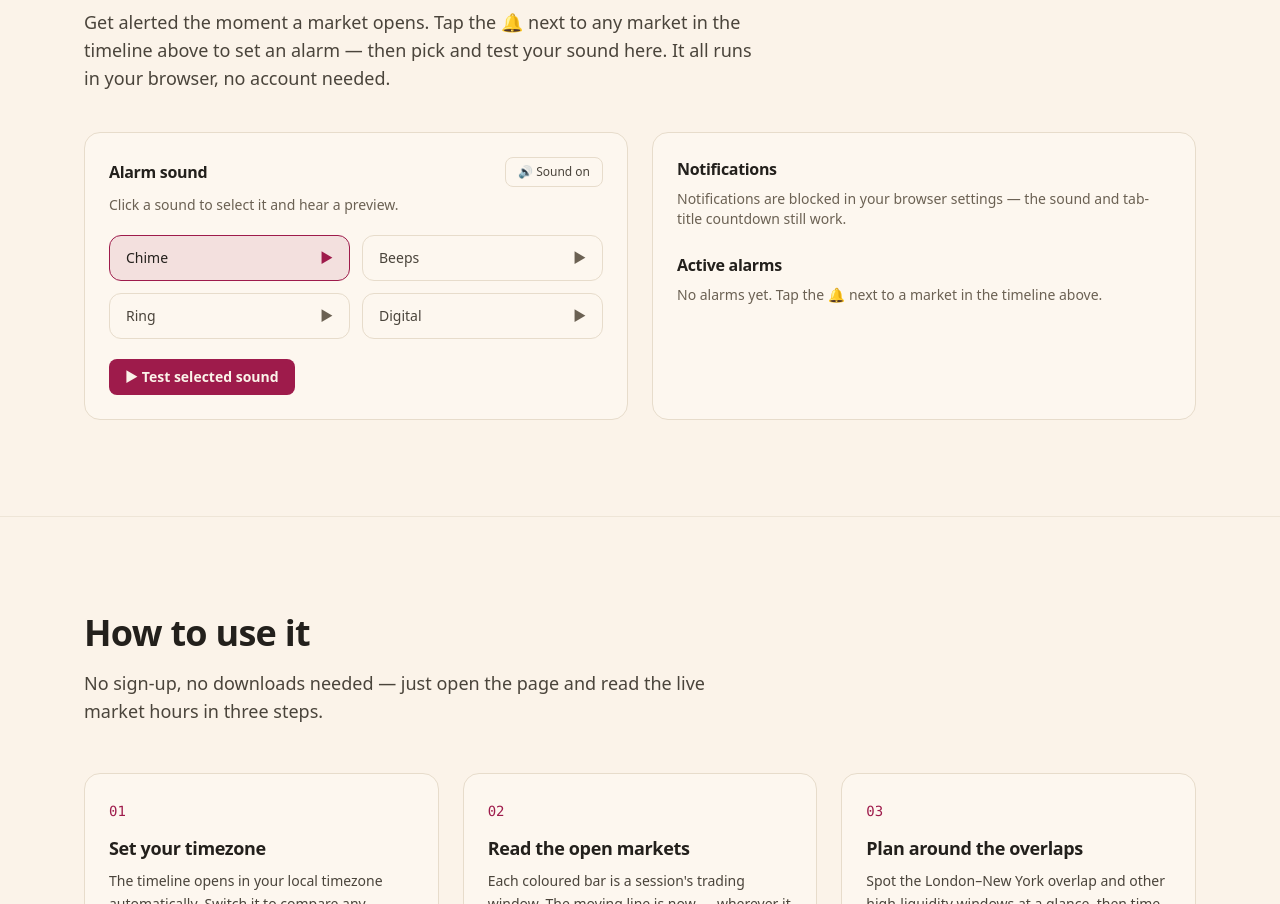
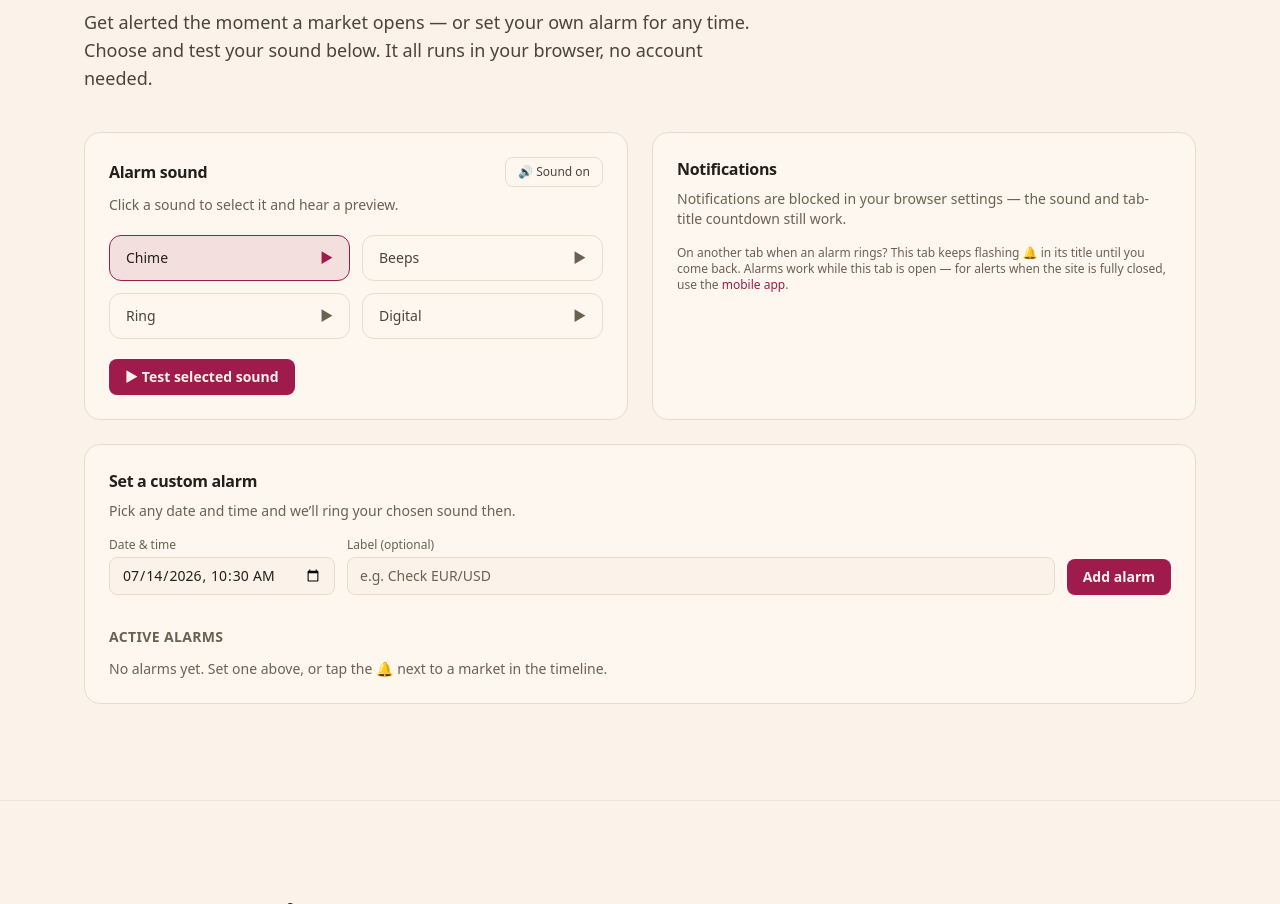
Before and after one commit to macitseymenn/market-hours-web, a Next.js app: page / in a window 1280 px wide. Shown: the part 1340-2244 px from the top of the page. Built offline with nearby package versions, Linux system fonts and the light colour scheme.

Commit message:
Alarm System Part 2

```diff
--- a/src/components/alarms/AlarmPanel.tsx
+++ b/src/components/alarms/AlarmPanel.tsx
@@ -5,10 +5,16 @@ import { getMarket, nextOpen } from "@/lib/markets";
 import { SOUNDS } from "@/lib/sounds";
 import { formatCountdown, useAlarms } from "./AlarmProvider";
 
+/** Format a Date as a datetime-local input value ("YYYY-MM-DDTHH:MM"), local time. */
+function toLocalInputValue(d: Date): string {
+  const pad = (n: number) => String(n).padStart(2, "0");
+  return `${d.getFullYear()}-${pad(d.getMonth() + 1)}-${pad(d.getDate())}T${pad(d.getHours())}:${pad(d.getMinutes())}`;
+}
+
 /**
- * "Session alarms" section — lets anyone choose & TEST an alarm sound, enable
- * notifications, and see/clear their active alarms. The actual arming happens via
- * the 🔔 next to each market in the timeline above.
+ * "Session alarms" section — choose & TEST an alarm sound, enable notifications,
+ * set a CUSTOM alarm at any date/time, and see/clear active alarms. Market alarms
+ * are armed via the 🔔 next to each market in the timeline above.
  */
 export function AlarmPanel() {
   const {
@@ -20,18 +26,43 @@ export function AlarmPanel() {
     requestPermission,
     armed,
     toggle,
+    customAlarms,
+    addCustomAlarm,
+    removeCustomAlarm,
     clearAll,
   } = useAlarms();
 
-  // Local ticking clock so the active-alarm countdowns update every second.
   const [now, setNow] = useState<number | null>(null);
+  const [dt, setDt] = useState("");
+  const [label, setLabel] = useState("");
+  const [error, setError] = useState<string | null>(null);
+
   useEffect(() => {
-    // Client-only clock for the countdowns; one-time init + interval.
-    // eslint-disable-next-line react-hooks/set-state-in-effect
+    // Client-only clock + a sensible default alarm time (now + 10 min).
+    /* eslint-disable react-hooks/set-state-in-effect */
     setNow(Date.now());
+    setDt(toLocalInputValue(new Date(Date.now() + 10 * 60_000)));
+    /* eslint-enable react-hooks/set-state-in-effect */
     const id = setInterval(() => setNow(Date.now()), 1000);
     return () => clearInterval(id);
   }, []);
+
+  const addCustom = () => {
+    const at = new Date(dt).getTime();
+    if (!dt || Number.isNaN(at)) {
+      setError("Pick a date and time.");
+      return;
+    }
+    if (at <= Date.now()) {
+      setError("Choose a time in the future.");
+      return;
+    }
+    addCustomAlarm(at, label);
+    setLabel("");
+    setError(null);
+  };
+
+  const totalAlarms = armed.length + customAlarms.length;
 
   return (
     <section id="alarms" className="border-t border-surface-2/60 py-20 md:py-24">
@@ -41,9 +72,9 @@ export function AlarmPanel() {
             Session alarms
           </h2>
           <p className="mt-4 text-lg text-fog">
-            Get alerted the moment a market opens. Tap the 🔔 next to any market in
-            the timeline above to set an alarm — then pick and test your sound
-            here. It all runs in your browser, no account needed.
+            Get alerted the moment a market opens — or set your own alarm for any
+            time. Choose and test your sound below. It all runs in your browser, no
+            account needed.
           </p>
         </div>
 
@@ -64,7 +95,6 @@ export function AlarmPanel() {
             <p className="mt-2 text-sm text-muted">
               Click a sound to select it and hear a preview.
             </p>
-
             <div className="mt-5 grid grid-cols-2 gap-3">
               {SOUNDS.map((s) => {
                 const active = s.id === sound;
@@ -81,17 +111,13 @@ export function AlarmPanel() {
                     }`}
                   >
                     <span className="font-medium">{s.label}</span>
-                    <span
-                      className={active ? "text-emerald" : "text-muted"}
-                      aria-hidden="true"
-                    >
+                    <span className={active ? "text-emerald" : "text-muted"} aria-hidden="true">
                       ▶
                     </span>
                   </button>
                 );
               })}
             </div>
-
             <button
               type="button"
               onClick={() => preview()}
@@ -101,7 +127,7 @@ export function AlarmPanel() {
             </button>
           </div>
 
-          {/* Notifications + active alarms */}
+          {/* Notifications */}
           <div className="rounded-2xl border border-surface-2 bg-surface/50 p-6">
             <h3 className="font-semibold text-ivory">Notifications</h3>
             <div className="mt-2 text-sm">
@@ -111,7 +137,7 @@ export function AlarmPanel() {
               {permission === "default" && (
                 <div className="flex flex-wrap items-center gap-3">
                   <p className="text-muted">
-                    Show a popup when a market opens, even in another tab.
+                    Show a popup when an alarm rings, even in another tab.
                   </p>
                   <button
                     type="button"
@@ -135,38 +161,118 @@ export function AlarmPanel() {
                 </p>
               )}
             </div>
+            <p className="mt-4 text-xs text-muted">
+              On another tab when an alarm rings? This tab keeps flashing 🔔 in its
+              title until you come back. Alarms work while this tab is open — for
+              alerts when the site is fully closed, use the{" "}
+              <a href="#apps" className="text-emerald hover:underline">
+                mobile app
+              </a>
+              .
+            </p>
+          </div>
+        </div>
 
-            <h3 className="mt-6 font-semibold text-ivory">Active alarms</h3>
-            {armed.length === 0 ? (
+        {/* Custom alarm + active alarms */}
+        <div className="mt-6 rounded-2xl border border-surface-2 bg-surface/50 p-6">
+          <h3 className="font-semibold text-ivory">Set a custom alarm</h3>
           <p className="mt-2 text-sm text-muted">
-                No alarms yet. Tap the 🔔 next to a market in the timeline above.
+            Pick any date and time and we’ll ring your chosen sound then.
+          </p>
+          <div className="mt-4 flex flex-wrap items-end gap-3">
+            <label className="flex flex-col gap-1 text-xs text-muted">
+              Date &amp; time
+              <input
+                type="datetime-local"
+                value={dt}
+                onChange={(e) => setDt(e.target.value)}
+                className="rounded-lg border border-surface-2 bg-charcoal px-3 py-2 text-sm text-ivory outline-none focus-visible:border-emerald"
+              />
+            </label>
+            <label className="flex flex-1 flex-col gap-1 text-xs text-muted">
+              Label (optional)
+              <input
+                type="text"
+                value={label}
+                onChange={(e) => setLabel(e.target.value)}
+                placeholder="e.g. Check EUR/USD"
+                maxLength={60}
+                className="w-full min-w-[10rem] rounded-lg border border-surface-2 bg-charcoal px-3 py-2 text-sm text-ivory outline-none placeholder:text-muted focus-visible:border-emerald"
+              />
+            </label>
+            <button
+              type="button"
+              onClick={addCustom}
+              className="rounded-lg bg-emerald px-4 py-2 text-sm font-semibold text-charcoal transition-colors hover:bg-emerald-600"
+            >
+              Add alarm
+            </button>
+          </div>
+          {error && <p className="mt-2 text-xs text-muted">{error}</p>}
+
+          <h4 className="mt-8 text-sm font-semibold uppercase tracking-wide text-muted">
+            Active alarms {totalAlarms > 0 && `(${totalAlarms})`}
+          </h4>
+          {totalAlarms === 0 ? (
+            <p className="mt-3 text-sm text-muted">
+              No alarms yet. Set one above, or tap the 🔔 next to a market in the
+              timeline.
             </p>
           ) : (
             <>
               <ul className="mt-3 flex flex-col gap-2">
                 {armed.map((city) => {
                   const m = getMarket(city);
-                    const cd =
-                      m && now !== null
-                        ? formatCountdown(nextOpen(m, now) - now)
-                        : "";
+                  const cd = m && now !== null ? formatCountdown(nextOpen(m, now) - now) : "";
                   return (
                     <li
-                        key={city}
+                      key={`m-${city}`}
                       className="flex items-center justify-between rounded-lg border border-surface-2 px-3 py-2 text-sm"
                     >
                       <span className="flex items-center gap-2 text-ivory">
                         <span aria-hidden="true">{m?.flag}</span>
-                          {city}
+                        {city} <span className="text-muted">· opens</span>
                       </span>
                       <span className="flex items-center gap-3">
                         <span className="font-mono text-fog" suppressHydrationWarning>
-                            opens in {cd}
+                          in {cd}
                         </span>
                         <button
                           type="button"
                           onClick={() => toggle(city)}
                           aria-label={`Remove ${city} alarm`}
+                          className="text-muted transition-colors hover:text-ivory"
+                        >
+                          ✕
+                        </button>
+                      </span>
+                    </li>
+                  );
+                })}
+                {customAlarms.map((ca) => {
+                  const cd = now !== null ? formatCountdown(ca.at - now) : "";
+                  const when = new Intl.DateTimeFormat(undefined, {
+                    weekday: "short",
+                    hour: "2-digit",
+                    minute: "2-digit",
+                  }).format(new Date(ca.at));
+                  return (
+                    <li
+                      key={`c-${ca.id}`}
+                      className="flex items-center justify-between rounded-lg border border-surface-2 px-3 py-2 text-sm"
+                    >
+                      <span className="flex items-center gap-2 text-ivory">
+                        <span aria-hidden="true">⏰</span>
+                        {ca.label} <span className="text-muted">· {when}</span>
+                      </span>
+                      <span className="flex items-center gap-3">
+                        <span className="font-mono text-fog" suppressHydrationWarning>
+                          in {cd}
+                        </span>
+                        <button
+                          type="button"
+                          onClick={() => removeCustomAlarm(ca.id)}
+                          aria-label={`Remove alarm ${ca.label}`}
                           className="text-muted transition-colors hover:text-ivory"
                         >
                           ✕
@@ -187,7 +293,6 @@ export function AlarmPanel() {
           )}
         </div>
       </div>
-      </div>
     </section>
   );
 }
--- a/src/components/alarms/AlarmProvider.tsx
+++ b/src/components/alarms/AlarmProvider.tsx
@@ -13,27 +13,34 @@ import { getMarket, nextOpen } from "@/lib/markets";
 import { playSound, type SoundId } from "@/lib/sounds";
 
 /**
- * In-tab alarm system (no backend). Users arm one or more markets; while a tab is
- * open we:
- *   • show a live countdown to the next open in the browser TAB TITLE,
- *   • ring the chosen sound + fire a Web Notification the moment that market OPENS.
- * The countdown you see is exactly the time until the alarm rings. Choices persist
- * in localStorage; alarms recur daily. For true background push → the mobile app.
+ * In-tab alarm system (no backend). Two kinds of alarm:
+ *   • Market alarms — arm a market's 🔔; rings the moment that market OPENS.
+ *   • Custom alarms — a one-shot alarm at any date/time the user picks.
+ *
+ * Persistent ringing: if an alarm triggers while THIS tab is in the background
+ * (the user is on another tab), we keep the alarm going — the tab TITLE flashes,
+ * the notification stays on screen (requireInteraction), and we re-attempt the
+ * sound — until the user returns to this tab, at which point it stops and plays
+ * once in the foreground. Everything persists in localStorage; no backend.
  */
 
 type Perm = NotificationPermission | "unsupported";
 
+export type CustomAlarm = { id: string; at: number; label: string };
+
 type AlarmCtx = {
   armed: string[];
+  customAlarms: CustomAlarm[];
   soundOn: boolean;
   sound: SoundId;
   permission: Perm;
   isArmed: (city: string) => boolean;
   toggle: (city: string) => void;
+  addCustomAlarm: (at: number, label: string) => void;
+  removeCustomAlarm: (id: string) => void;
   clearAll: () => void;
   setSoundOn: (b: boolean) => void;
   setSound: (id: SoundId) => void;
-  /** Play a sound now (for the "test" buttons); ignores the on/off toggle. */
   preview: (id?: SoundId) => void;
   requestPermission: () => void;
 };
@@ -47,6 +54,7 @@ export function useAlarms(): AlarmCtx {
 }
 
 const LS_ARMED = "fmh:alarms";
+const LS_CUSTOM = "fmh:custom";
 const LS_SOUND_ON = "fmh:soundOn";
 const LS_SOUND_ID = "fmh:soundId";
 
@@ -62,6 +70,7 @@ export function formatCountdown(ms: number): string {
 
 export function AlarmProvider({ children }: { children: React.ReactNode }) {
   const [armed, setArmed] = useState<string[]>([]);
+  const [customAlarms, setCustomAlarms] = useState<CustomAlarm[]>([]);
   const [soundOn, setSoundOnState] = useState(true);
   const [sound, setSoundState] = useState<SoundId>("chime");
   const [permission, setPermission] = useState<Perm>("default");
@@ -72,6 +81,13 @@ export function AlarmProvider({ children }: { children: React.ReactNode }) {
     try {
       const a = JSON.parse(localStorage.getItem(LS_ARMED) || "[]");
       if (Array.isArray(a)) setArmed(a.filter((c: string) => getMarket(c)));
+      const cs = JSON.parse(localStorage.getItem(LS_CUSTOM) || "[]");
+      if (Array.isArray(cs)) {
+        const now = Date.now();
+        setCustomAlarms(
+          cs.filter((x: CustomAlarm) => x && typeof x.at === "number" && x.at > now),
+        );
+      }
       const on = localStorage.getItem(LS_SOUND_ON);
       if (on !== null) setSoundOnState(on === "1");
       const id = localStorage.getItem(LS_SOUND_ID) as SoundId | null;
@@ -95,6 +111,13 @@ export function AlarmProvider({ children }: { children: React.ReactNode }) {
   }, [armed]);
   useEffect(() => {
     try {
+      localStorage.setItem(LS_CUSTOM, JSON.stringify(customAlarms));
+    } catch {
+      /* ignore */
+    }
+  }, [customAlarms]);
+  useEffect(() => {
+    try {
       localStorage.setItem(LS_SOUND_ON, soundOn ? "1" : "0");
       localStorage.setItem(LS_SOUND_ID, sound);
     } catch {
@@ -103,8 +126,15 @@ export function AlarmProvider({ children }: { children: React.ReactNode }) {
   }, [soundOn, sound]);
 
   const prevOpenRef = useRef<Record<string, number>>({});
+  const firedCustomRef = useRef<Set<string>>(new Set());
   const baseTitleRef = useRef<string>("");
   const audioRef = useRef<AudioContext | null>(null);
+  // Persistent-ringing state (refs, so flashing doesn't re-render every second).
+  const ringingRef = useRef(false);
+  const ringLabelRef = useRef("");
+  const flashRef = useRef(false);
+  const lastBeepRef = useRef(0);
+  const notifRef = useRef<Notification | null>(null);
 
   const getCtx = useCallback((): AudioContext | null => {
     try {
@@ -121,14 +151,12 @@ export function AlarmProvider({ children }: { children: React.ReactNode }) {
     }
   }, []);
 
-  // Play the current sound for a real alarm (respects the on/off toggle).
   const ring = useCallback(() => {
     if (!soundOn) return;
     const ctx = getCtx();
     if (ctx) playSound(ctx, sound);
   }, [soundOn, sound, getCtx]);
 
-  // Play a sound on demand (test buttons) — always audible.
   const preview = useCallback(
     (id?: SoundId) => {
       const chosen = id ?? sound;
@@ -149,12 +177,118 @@ export function AlarmProvider({ children }: { children: React.ReactNode }) {
       .catch(() => {});
   }, []);
 
-  // Global 1s loop: tab-title countdown + ring/notify on open.
+  const notify = useCallback(
+    (title: string, body: string, tag: string, persistent = false) => {
+      try {
+        if (
+          typeof Notification !== "undefined" &&
+          Notification.permission === "granted"
+        ) {
+          const n = new Notification(title, {
+            body,
+            icon: "/icon.webp",
+            tag,
+            requireInteraction: persistent,
+          });
+          n.onclick = () => {
+            try {
+              window.focus();
+            } catch {
+              /* ignore */
+            }
+            n.close();
+          };
+          return n;
+        }
+      } catch {
+        /* ignore */
+      }
+      return null;
+    },
+    [],
+  );
+
+  const stopRinging = useCallback(
+    (playFinal: boolean) => {
+      if (!ringingRef.current) return;
+      ringingRef.current = false;
+      try {
+        notifRef.current?.close();
+      } catch {
+        /* ignore */
+      }
+      notifRef.current = null;
+      if (baseTitleRef.current) document.title = baseTitleRef.current;
+      if (playFinal) ring();
+    },
+    [ring],
+  );
+
+  const startRinging = useCallback(
+    (title: string, body: string, tag: string) => {
+      ringingRef.current = true;
+      ringLabelRef.current = title;
+      lastBeepRef.current = 0;
+      notifRef.current = notify(title, body, tag, true);
+      ring();
+    },
+    [notify, ring],
+  );
+
+  // Fire an alarm: keep ringing if we're in the background, else ring once.
+  const trigger = useCallback(
+    (title: string, body: string, tag: string) => {
+      if (typeof document !== "undefined" && document.hidden) {
+        startRinging(title, body, tag);
+      } else {
+        notify(title, body, tag, false);
+        ring();
+      }
+    },
+    [startRinging, notify, ring],
+  );
+
+  const removeCustomAlarm = useCallback((id: string) => {
+    firedCustomRef.current.delete(id);
+    setCustomAlarms((prev) => prev.filter((a) => a.id !== id));
+  }, []);
+
+  // Stop ringing the instant the user returns to this tab.
+  useEffect(() => {
+    const onReturn = () => {
+      if (!document.hidden && ringingRef.current) stopRinging(true);
+    };
+    document.addEventListener("visibilitychange", onReturn);
+    window.addEventListener("focus", onReturn);
+    return () => {
+      document.removeEventListener("visibilitychange", onReturn);
+      window.removeEventListener("focus", onReturn);
+    };
+  }, [stopRinging]);
+
+  // Global 1s loop.
   useEffect(() => {
     const tick = () => {
       const now = Date.now();
 
-      if (armed.length === 0) {
+      // While an alarm is actively ringing, keep it going until the user returns.
+      if (ringingRef.current) {
+        if (!document.hidden) {
+          stopRinging(true);
+        } else {
+          flashRef.current = !flashRef.current;
+          document.title = flashRef.current
+            ? `🔔 ${ringLabelRef.current}`
+            : "‼️ Alarm — click to return";
+          if (now - lastBeepRef.current > 2500) {
+            lastBeepRef.current = now;
+            ring();
+          }
+          return;
+        }
+      }
+
+      if (armed.length === 0 && customAlarms.length === 0) {
         if (document.title.startsWith("⏰") && baseTitleRef.current) {
           document.title = baseTitleRef.current;
         } else if (!document.title.startsWith("⏰")) {
@@ -165,36 +299,39 @@ export function AlarmProvider({ children }: { children: React.ReactNode }) {
 
       if (!document.title.startsWith("⏰")) baseTitleRef.current = document.title;
 
-      let nearest: { city: string; open: number } | null = null;
+      let nearest: { text: string; at: number } | null = null;
+
       for (const city of armed) {
         const m = getMarket(city);
         if (!m) continue;
         const open = nextOpen(m, now);
-        if (!nearest || open < nearest.open) nearest = { city, open };
-
+        if (!nearest || open < nearest.at) nearest = { text: `${city} opens`, at: open };
         const prev = prevOpenRef.current[city];
         if (prev !== undefined && open !== prev) {
-          try {
-            if (
-              typeof Notification !== "undefined" &&
-              Notification.permission === "granted"
-            ) {
-              new Notification(`${city} session is open`, {
-                body: `The ${city} forex session just opened.`,
-                icon: "/icon.webp",
-                tag: `fmh-${city}`,
-              });
-            }
-          } catch {
-            /* ignore */
-          }
-          ring();
+          trigger(`${city} session is open`, `The ${city} forex session just opened.`, `fmh-${city}`);
         }
         prevOpenRef.current[city] = open;
       }
 
+      for (const ca of customAlarms) {
+        if (now >= ca.at) {
+          if (!firedCustomRef.current.has(ca.id)) {
+            firedCustomRef.current.add(ca.id);
+            trigger(ca.label || "Alarm", "Your alarm is ringing.", `fmh-${ca.id}`);
+            removeCustomAlarm(ca.id);
+          }
+          continue;
+        }
+        if (!nearest || ca.at < nearest.at) nearest = { text: ca.label || "Alarm", at: ca.at };
+      }
+
+      // If ringing just started this tick, let it own the title next tick.
+      if (ringingRef.current) return;
+
       if (nearest) {
-        document.title = `⏰ ${formatCountdown(nearest.open - now)} · ${nearest.city} opens — Forex Market Hours`;
+        document.title = `⏰ ${formatCountdown(nearest.at - now)} · ${nearest.text} — Forex Market Hours`;
+      } else if (document.title.startsWith("⏰") && baseTitleRef.current) {
+        document.title = baseTitleRef.current;
       }
     };
 
@@ -206,7 +343,7 @@ export function AlarmProvider({ children }: { children: React.ReactNode }) {
         document.title = baseTitleRef.current;
       }
     };
-  }, [armed, ring]);
+  }, [armed, customAlarms, ring, trigger, stopRinging, removeCustomAlarm]);
 
   const toggle = useCallback((city: string) => {
     setArmed((prev) => {
@@ -223,26 +360,58 @@ export function AlarmProvider({ children }: { children: React.ReactNode }) {
     });
   }, []);
 
+  const addCustomAlarm = useCallback((at: number, label: string) => {
+    const id =
+      typeof crypto !== "undefined" && crypto.randomUUID
+        ? crypto.randomUUID()
+        : `${at}-${Math.round(at % 100000)}`;
+    if (typeof Notification !== "undefined" && Notification.permission === "default") {
+      Notification.requestPermission()
+        .then((p) => setPermission(p))
+        .catch(() => {});
+    }
+    setCustomAlarms((prev) =>
+      [...prev, { id, at, label: label.trim() || "Alarm" }].sort((a, b) => a.at - b.at),
+    );
+  }, []);
+
   const clearAll = useCallback(() => {
     prevOpenRef.current = {};
+    firedCustomRef.current = new Set();
     setArmed([]);
+    setCustomAlarms([]);
   }, []);
 
   const value = useMemo<AlarmCtx>(
     () => ({
       armed,
+      customAlarms,
       soundOn,
       sound,
       permission,
       isArmed: (c) => armed.includes(c),
       toggle,
+      addCustomAlarm,
+      removeCustomAlarm,
       clearAll,
       setSoundOn: setSoundOnState,
       setSound: setSoundState,
       preview,
       requestPermission,
     }),
-    [armed, soundOn, sound, permission, toggle, clearAll, preview, requestPermission],
+    [
+      armed,
+      customAlarms,
+      soundOn,
+      sound,
+      permission,
+      toggle,
+      addCustomAlarm,
+      removeCustomAlarm,
+      clearAll,
+      preview,
+      requestPermission,
+    ],
   );
 
   return <Ctx.Provider value={value}>{children}</Ctx.Provider>;
```
Lines whose indentation alone changed are shown as unchanged.
